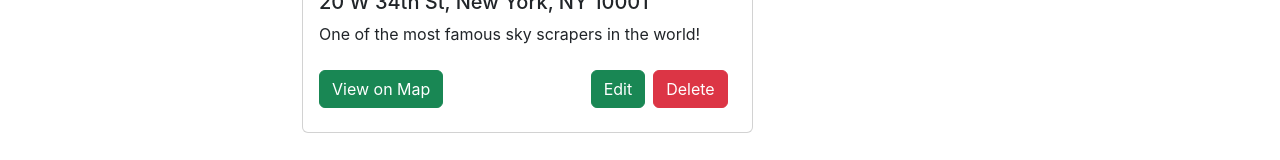
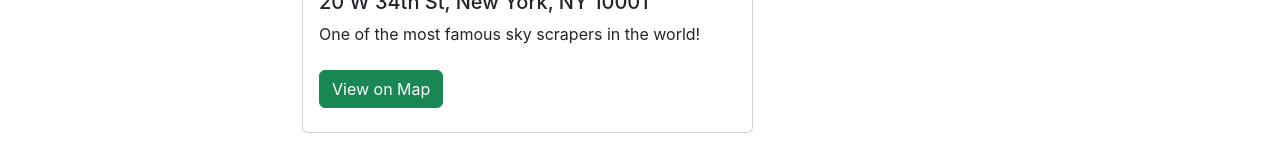
Before and after one commit to hitesh19426/spotshare, a React (Create React App) app: page /u1/places in a window 1280 px wide. Shown: the part 504-664 px from the top of the page. Built offline with nearby package versions, Linux system fonts and the light colour scheme.

Commit message:
made edit and delete place visible only when you are creator

```diff
--- a/src/pages/Places/Places.jsx
+++ b/src/pages/Places/Places.jsx
@@ -1,6 +1,7 @@
-import React, { useState } from 'react'
+import React, { useContext, useState } from 'react'
 import { useEffect } from 'react';
 import { Link, useParams } from 'react-router-dom'
+import { AuthContext } from '../../components/Users/AuthContext';
 
 import './Places.css'
 
@@ -30,6 +31,9 @@ function MyModal(props) {
 }
 
 function Place(props) {
+  const auth = useContext(AuthContext)
+  console.log(auth);
+  console.log(props);
 
   function handleDelete(id){
     console.log('delete function clicked for place: ', id);
@@ -51,10 +55,10 @@ function Place(props) {
 
             {/* <MyModal name="example" title="Map Modal" description="I do not have a crediit card to set this up. Sorry :') " /> */}
 
-            <Link className="btn btn-success me-2" to={`/places/${props.place.id}`}> Edit </Link>
-            <button type="button" className="btn btn-danger me-2" data-bs-toggle="modal" data-bs-target="#deleteModal" data-bs-whatever={props.place.id}>
+            {auth.userId === props.userId && <Link className="btn btn-success me-2" to={`/places/${props.place.id}`}> Edit </Link>}
+            {auth.userId === props.userId && <button type="button" className="btn btn-danger me-2" data-bs-toggle="modal" data-bs-target="#deleteModal" data-bs-whatever={props.place.id}>
               Delete
-            </button>
+            </button>}
 
             <MyModal handleDelete={handleDelete} id={props.place.id}/>
 
@@ -100,7 +104,7 @@ export default function MyPlaces(props) {
 
   return (
     <div className="row row-cols-1 row-cols-md-1 g-4 mx-5">
-      {places.map(place => <Place key={place.id} place={place} />)}
+      {places.map(place => <Place key={place.id} place={place} userId={uid}/>)}
     </div>
   )
 }
--- a/src/pages/Users/Login.jsx
+++ b/src/pages/Users/Login.jsx
@@ -9,10 +9,6 @@ import './Login.css'
 export default function Login() {
   // Showing login page by default
   const auth = useContext(AuthContext)
-
-  const handleSubmit = (values) => {
-    console.log(values);
-  }
 
   return (
     <Formik
--- a/src/pages/Users/Signup.jsx
+++ b/src/pages/Users/Signup.jsx
@@ -8,10 +8,6 @@ import { AuthContext } from '../../components/Users/AuthContext'
 export default function Signup() {
   // Showing login page by default
   const auth = useContext(AuthContext);
-
-  const handleSubmit = (values) => {
-    console.log(values);
-  }
 
   return (
     <Formik
```
